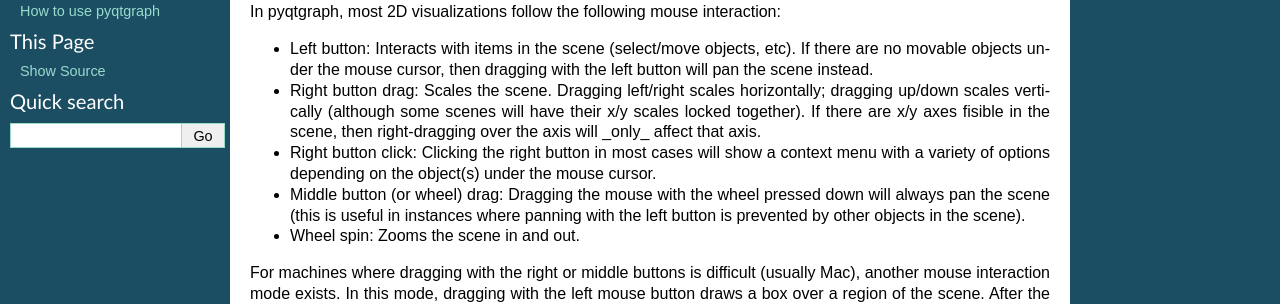
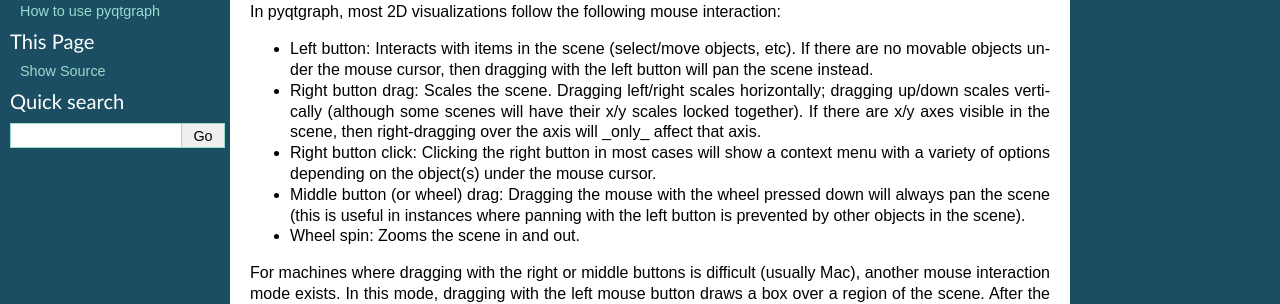
Before and after one commit to pyqtgraph/pyqtgraph, a Sphinx documentation site: the page built from doc/source/mouse_interaction.rst, in a window 1280 px wide. Shown: the part 225-529 px from the top of the page. Built offline with Sphinx 7.4.7, drawn with Linux system fonts in a browser that asks for light colours.

Commit message:
Fix typo

```diff
--- a/doc/source/mouse_interaction.rst
+++ b/doc/source/mouse_interaction.rst
@@ -10,7 +10,7 @@
 In pyqtgraph, most 2D visualizations follow the following mouse interaction:
 
 * Left button: Interacts with items in the scene (select/move objects, etc). If there are no movable objects under the mouse cursor, then dragging with the left button will pan the scene instead.
-* Right button drag: Scales the scene. Dragging left/right scales horizontally; dragging up/down scales vertically (although some scenes will have their x/y scales locked together). If there are x/y axes fisible in the scene, then right-dragging over the axis will _only_ affect that axis.
+* Right button drag: Scales the scene. Dragging left/right scales horizontally; dragging up/down scales vertically (although some scenes will have their x/y scales locked together). If there are x/y axes visible in the scene, then right-dragging over the axis will _only_ affect that axis.
 * Right button click: Clicking the right button in most cases will show a context menu with a variety of options depending on the object(s) under the mouse cursor.
 * Middle button (or wheel) drag: Dragging the mouse with the wheel pressed down will always pan the scene (this is useful in instances where panning with the left button is prevented by other objects in the scene).
 * Wheel spin: Zooms the scene in and out.
```
